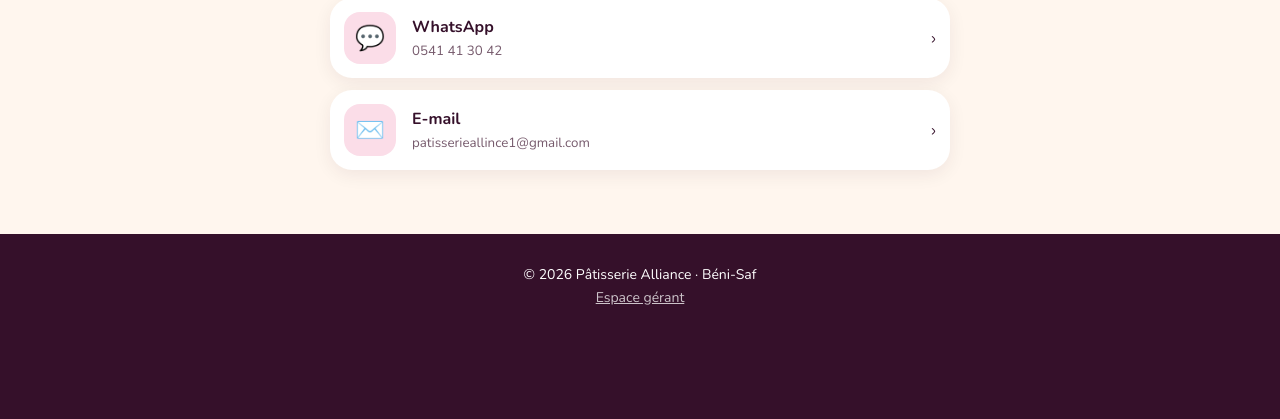
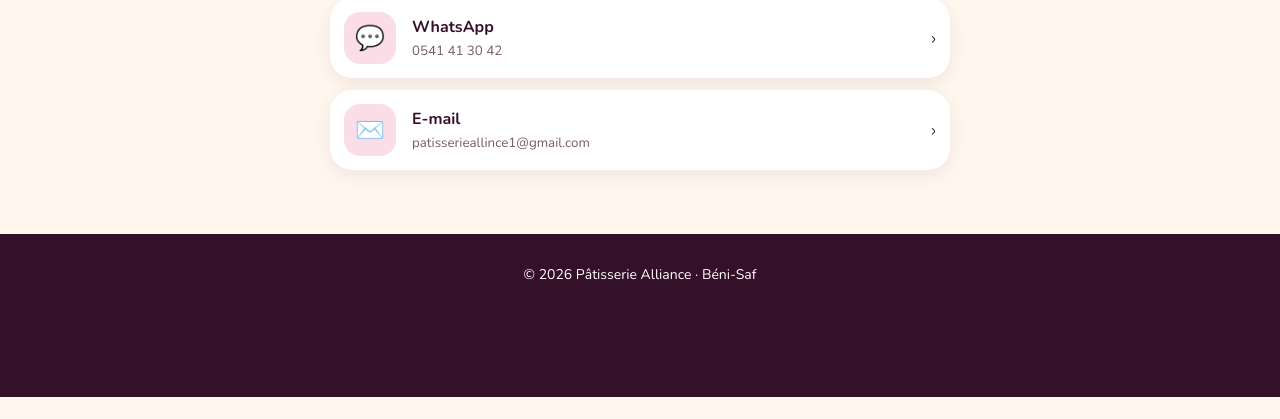
Before and after one commit to farouk24967/patisserie-alliance, a plain HTML site: page index.html in a window 1280 px wide. Shown: the part 2430-2849 px from the top of the page. After the commit the page ends 2827 px from the top, so only its background shows below. Drawn offline with nearby package versions, Linux system fonts and the light colour scheme.

Commit message:
Retire le lien Espace gérant du site public
Co-Authored-By: Claude Sonnet 5.5 <noreply@anthropic.com>
Claude-Session: https://claude.ai/code/session_01XmYuZAdM4NL5jxZn8WyBa4

```diff
--- a/index.html
+++ b/index.html
@@ -25,7 +25,7 @@
 <img src="img/vitrine.jpg" alt="Vitrine de gâteaux"></div></section>
 <section id="occasions" class="pink"><div class="w"><h2 data-t="occTitre"></h2><p class="lead" data-t="occTxt"></p><div class="occ" id="occ"></div></div></section>
 <section id="contact"><div class="w"><h2 data-t="trouver"></h2><div class="links" id="links"></div></div></section>
-<footer dir="ltr">© 2026 Pâtisserie Alliance · Béni-Saf<br><a href="admin.html">Espace gérant</a></footer>
+<footer dir="ltr">© 2026 Pâtisserie Alliance · Béni-Saf</footer>
 <a id="wafloat" target="_blank" rel="noopener" aria-label="WhatsApp" hidden>💬</a>
 <button id="cartbar" hidden></button>
 
--- a/style.css
+++ b/style.css
@@ -109,7 +109,6 @@ label .stepper{display:flex;width:max-content}
 #cartbar .mid{flex:1;text-align:start;line-height:1.25}.mid b,.mid small{display:block}
 #wafloat{position:fixed;z-index:4;inset-inline-end:16px;bottom:18px;width:56px;height:56px;border-radius:50%;background:#1fa855;display:grid;place-items:center;font-size:26px;animation:pulse 2.4s infinite}
 .hascart #wafloat{bottom:96px}
-footer a{text-decoration:underline;opacity:.75}
 /* Animations */
 .stage{position:relative;width:100%;max-width:430px;justify-self:center;padding:15px}.stage .arch{position:relative;animation:pop 1s cubic-bezier(.2,.9,.3,1.3) both}
 .ring{position:absolute;inset:0;border-radius:50%;border:3px dashed var(--framboise);animation:spin 40s linear infinite}
```
